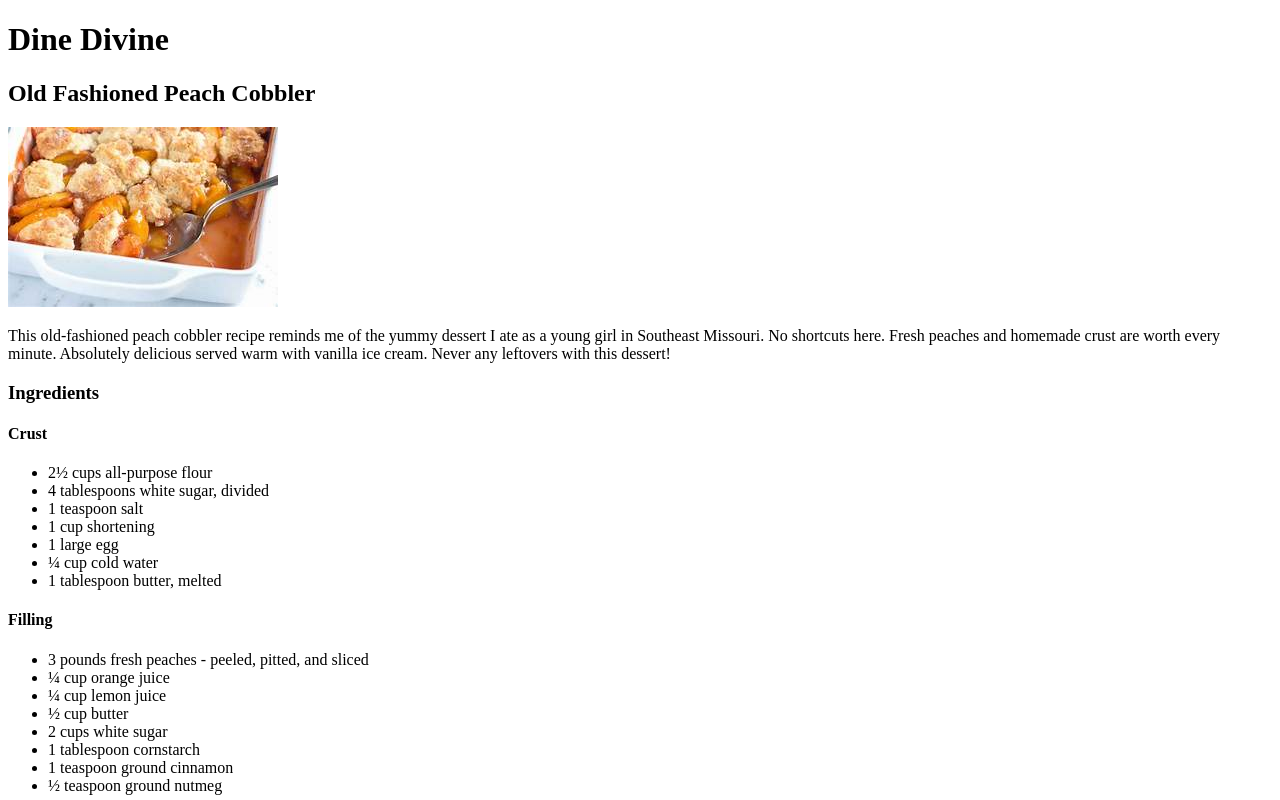
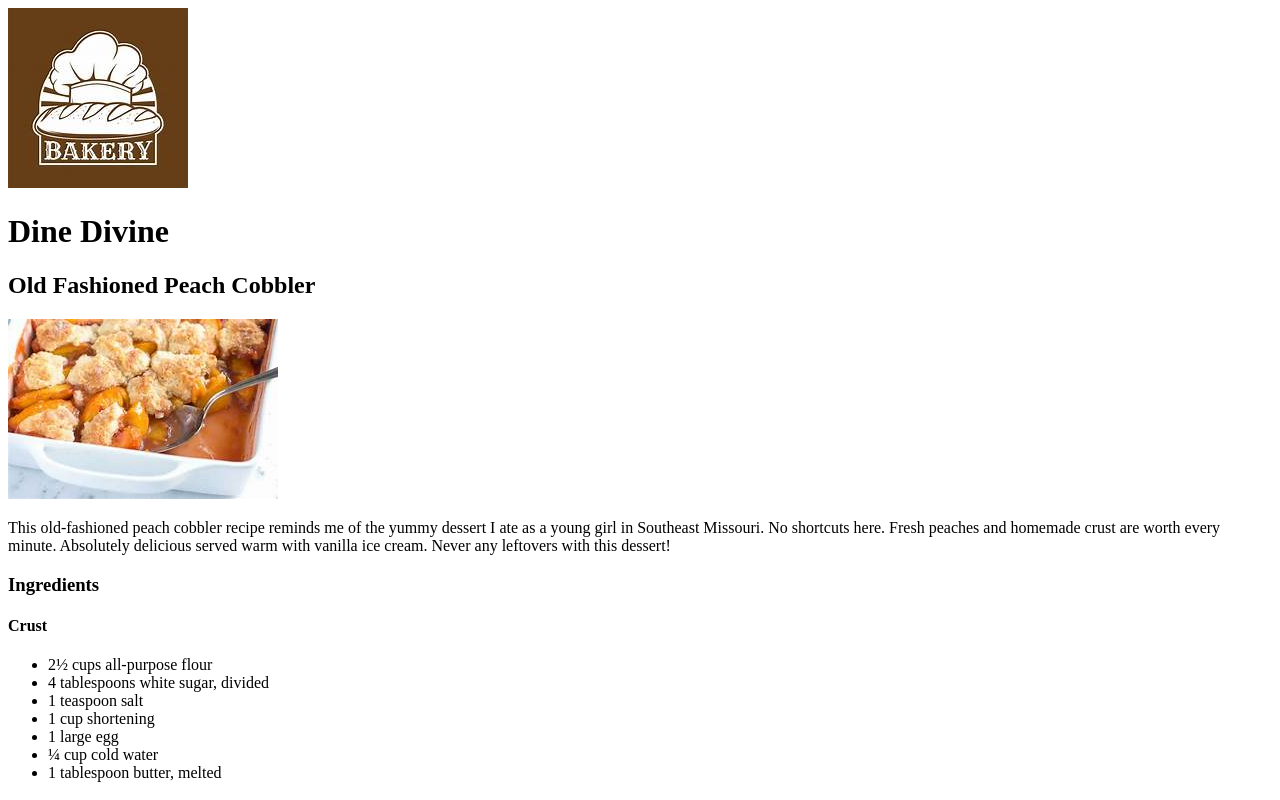
Before and after one commit to corithina/class, a plain HTML site: page GRA1750p2troutmanlyn2024/index.html in a window 1280 px wide. Shown: the top 800 px of the page. Drawn offline with Linux system fonts and the light colour scheme.

Commit message:
Add files via upload

```diff
--- a/GRA1750p2troutmanlyn2024/index.html
+++ b/GRA1750p2troutmanlyn2024/index.html
@@ -6,7 +6,8 @@
 </head>
 <body>
 	<wrapper>
-<header><h1>Dine Divine</h1></header>
+<header><img><img src="bakery-logo.jpg" width="180" height="180" alt=""/>
+  <h1>Dine Divine</h1></header>
 		<main>
 		<h2>Old Fashioned Peach Cobbler</h2>
 			<img><img src="peach-cobbler.jpg" width="270" height="180" alt=""/>
```
